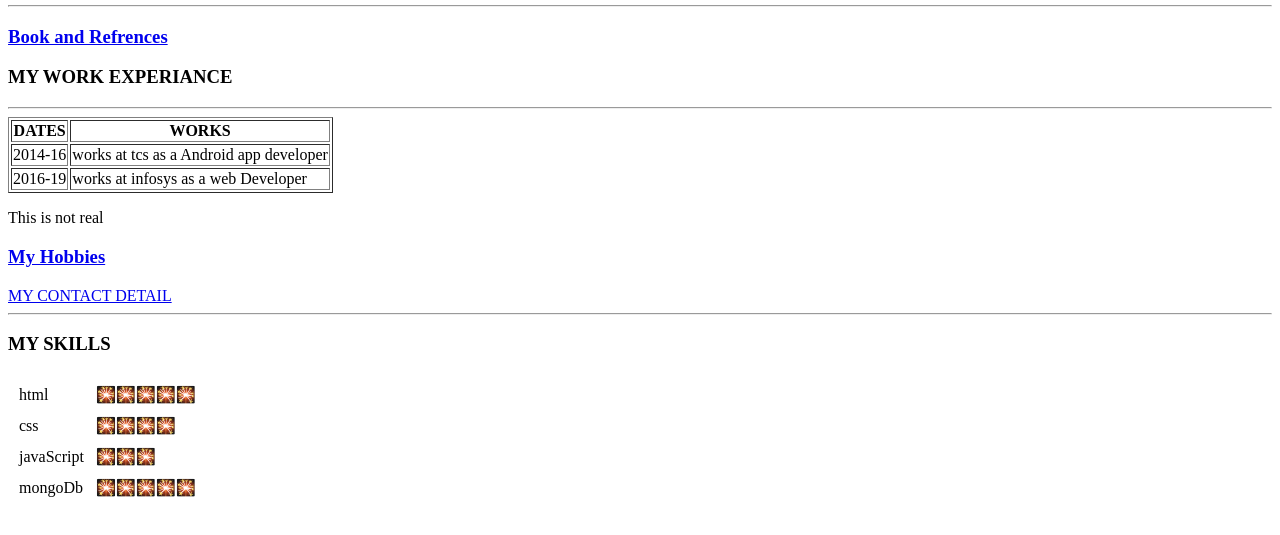
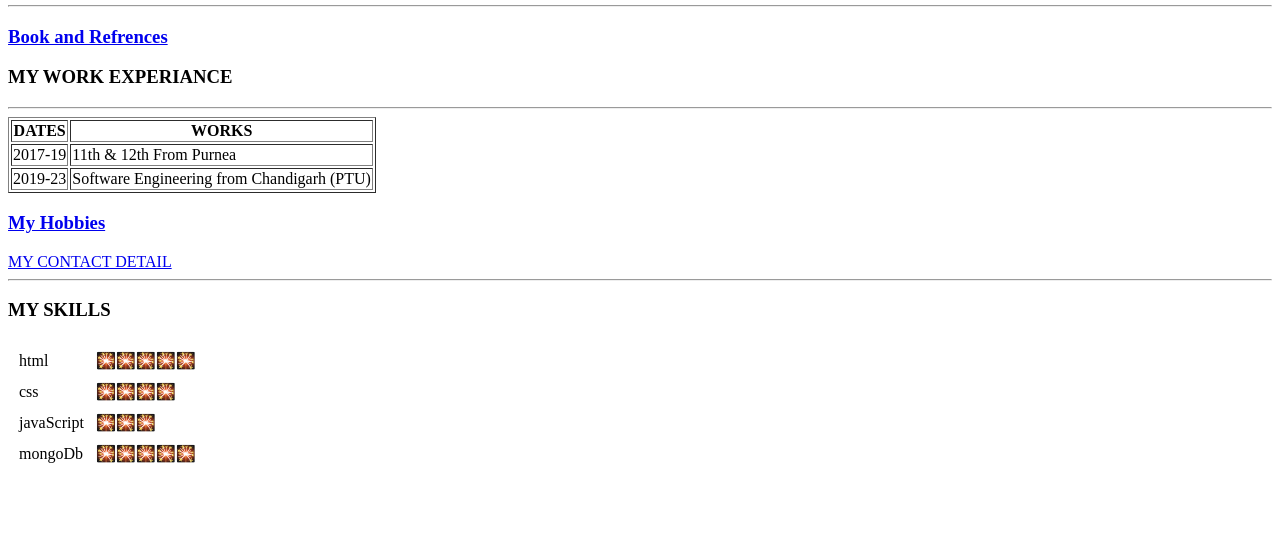
Before and after one commit to Ermitthu/cv, a plain HTML site: page index.html in a window 1280 px wide. Shown: the part 207-742 px from the top of the page. Drawn offline with Linux system fonts and the light colour scheme.

Commit message:
Update index.html

```diff
--- a/index.html
+++ b/index.html
@@ -37,22 +37,20 @@
 
 <tr>
     <td>
-      2014-16
+      2017-19
     </td>
     <td>
-      works at tcs as a Android app developer
+      11th & 12th From Purnea
     </td>
   </tr>
   <tr>
-    <td>2016-19</td>
+    <td>2019-23</td>
     <td>
-      works at infosys as a web Developer
+      Software Engineering from Chandigarh  (PTU)
     </td>
   </tr>
 </table>
-<p>
-  This is not real
-</p>
+
     <h3><a href="hobbies.html">My Hobbies</a></h3>
     <h3></h3><a href= "contact.html">MY CONTACT DETAIL</a></h3>
 <hr />
```
